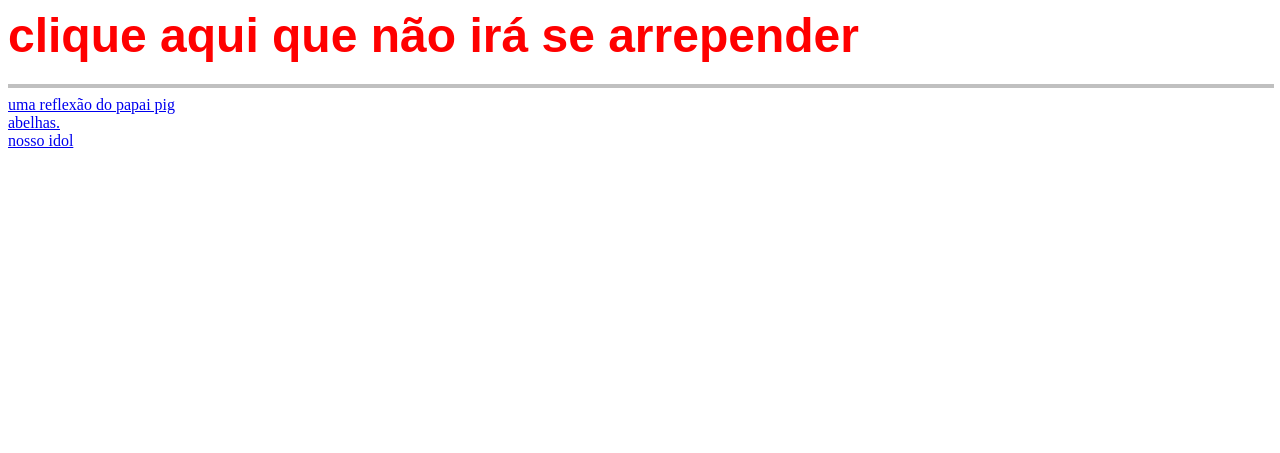
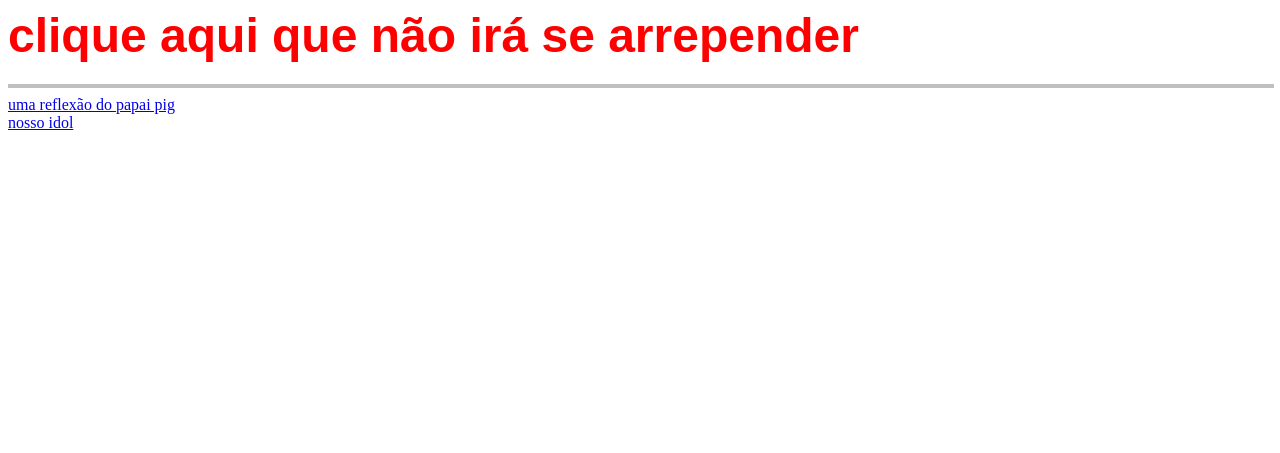
Before and after one commit to R-akel/meu-site-, a plain HTML site: page index.html in a window 1280 px wide. Drawn offline with Linux system fonts and the light colour scheme; grey boxes are pictures that could not be loaded.

Commit message:
Update index.html

```diff
--- a/index.html
+++ b/index.html
@@ -10,8 +10,6 @@
 
 <A HREF = "https://www.youtube.com/shorts/RCtkC4GxRts"> uma reflexão do papai pig</A>
 <br>
-<a href = "https://www.youtube.com/shorts/RCtkC4GxRts"> abelhas.</a>
-<br>
 <a href = "https://radioaconquista.com.br/site/wp-content/uploads/2023/05/Manoel-Gomes.png"> nosso idol </a>
 <br>
 <marquee direction= "right">  <img src="https://designcomcafe.com.br/wp-content/uploads/2018/09/memes-nazare-tedesco-turn-down-for-what-1024x439.jpg"> </marquee>
```
